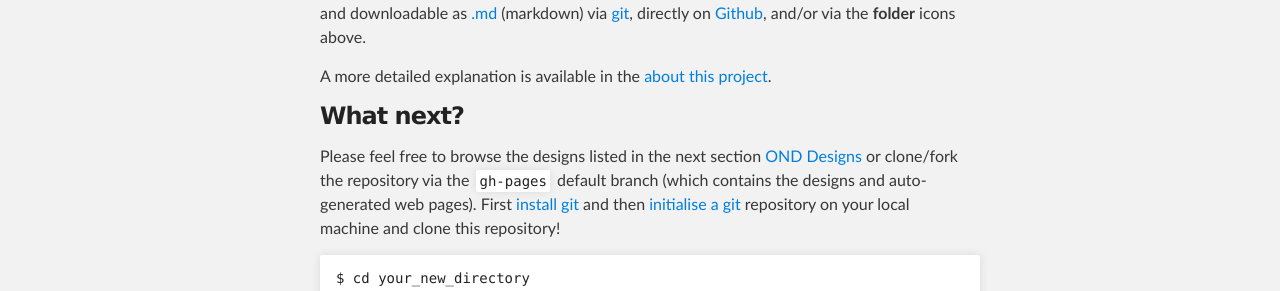
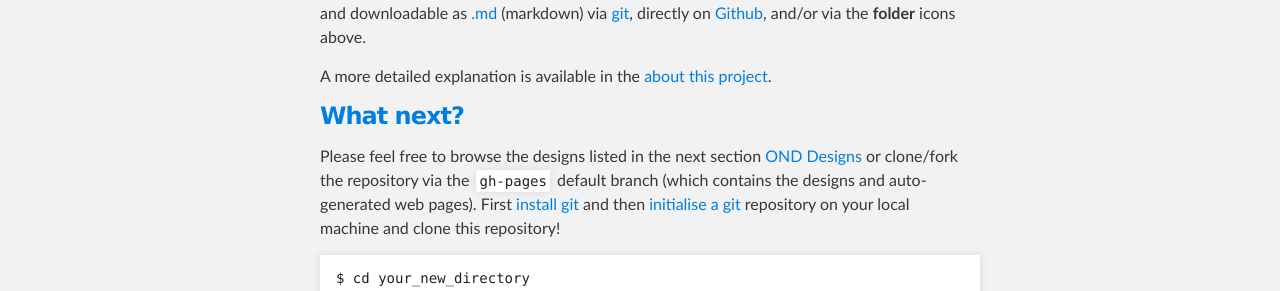
Before and after one commit to podomere/ond, a Jekyll site: the page index.html, which Jekyll copies as it is, in a window 1280 px wide. Shown: the part 353-644 px from the top of the page. Built offline with Jekyll 4.4.1, drawn with Linux system fonts in a browser that asks for light colours.

Commit message:
Updated index.html page links...

```diff
--- a/index.html
+++ b/index.html
@@ -41,7 +41,7 @@
 <h3><a name="about" class="anchor" href="#about"><span class="octicon octicon-link"></span></a><a href="about.html">About</a></h3>
 <p>This ia a <strong>Public Domain</strong> repository of network designs which are made freely available to download, use, share, fork, and remix in any way you see fit. Designs are viewable as <a href="http://ond.podome.re/designs.html">HTML</a> and downloadable as <a href="https://github.com/podomere/ond">.md</a> (markdown) via <a href="#whatnext-pages">git</a>, directly on <a href="https://github.com/podomere/ond">Github</a>, and/or via the <strong>folder</strong> icons above.</p> A more detailed explanation is available in the <a href="about.html">about this project</a>.
 
-<h3><a name="whatnext-pages" class="anchor" href="#whatnext-pages"><span class="octicon octicon-link"></span></a>What next?</h3>
+<h3><a name="whatnext-pages" class="anchor" href="#whatnext-pages"><span class="octicon octicon-link"></span>What next?</a></h3>
 <p>Please feel free to browse the designs listed in the next section <a href="designs.html">OND Designs</a> or clone/fork the repository via the <code>gh-pages</code> default branch (which contains the designs and auto-generated web pages). First <a href="https://help.github.com/articles/set-up-git">install git</a> and then <a href="https://help.github.com/articles/fetching-a-remote">initialise a git</a> repository on your local machine and clone this repository!</p>
 
 <pre><code>$ cd your_new_directory
```
